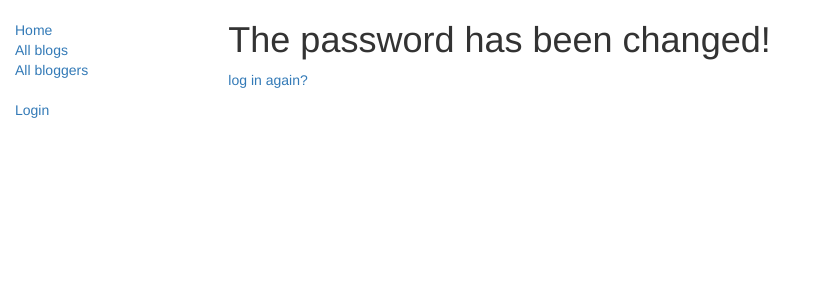
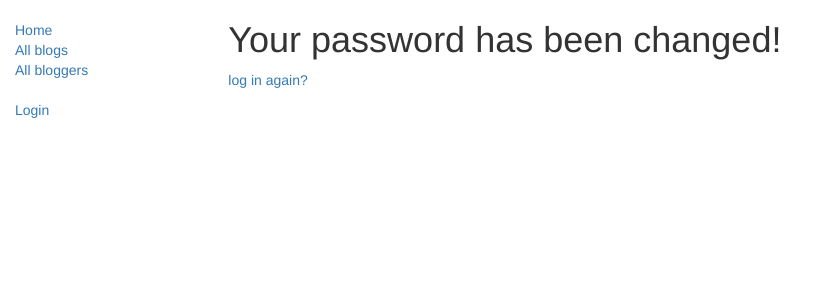
Before and after one commit to v-saigal/django-blog, a Django app: a page that uses templates/registration/password_reset_complete.html in a window 1280 px wide. Shown: the top 300 px of the page, without its empty margins (0-827 px from the left). Run offline with Django 3.2, Linux system fonts and the light colour scheme; some libraries are stand-ins or nearby versions.

Commit message:
Update password_reset_complete.html

```diff
--- a/templates/registration/password_reset_complete.html
+++ b/templates/registration/password_reset_complete.html
@@ -2,7 +2,7 @@
 
 {% block content %}
 
-<h1>The password has been changed!</h1>
+<h1>Your password has been changed!</h1>
 <p><a href="{% url 'login' %}">log in again?</a></p>
 
 {% endblock %}
```
